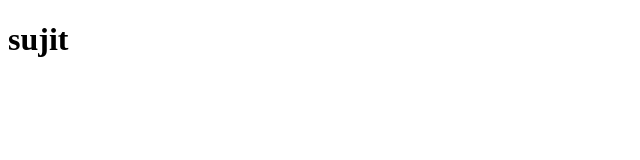
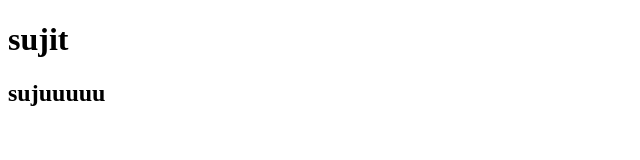
Before and after one commit to sujitingale/Hospitalmanagementsystem, a plain HTML site: page index.html in a window 1280 px wide. Shown: the whole page, without its empty margins (0-640 px from the left). Drawn offline with Linux system fonts and the light colour scheme.

Commit message:
letest v2

```diff
--- a/index.html
+++ b/index.html
@@ -7,5 +7,6 @@
 </head>
 <body>
     <h1>sujit</h1>
+    <h2>sujuuuuu</h2>
 </body>
 </html>
```
